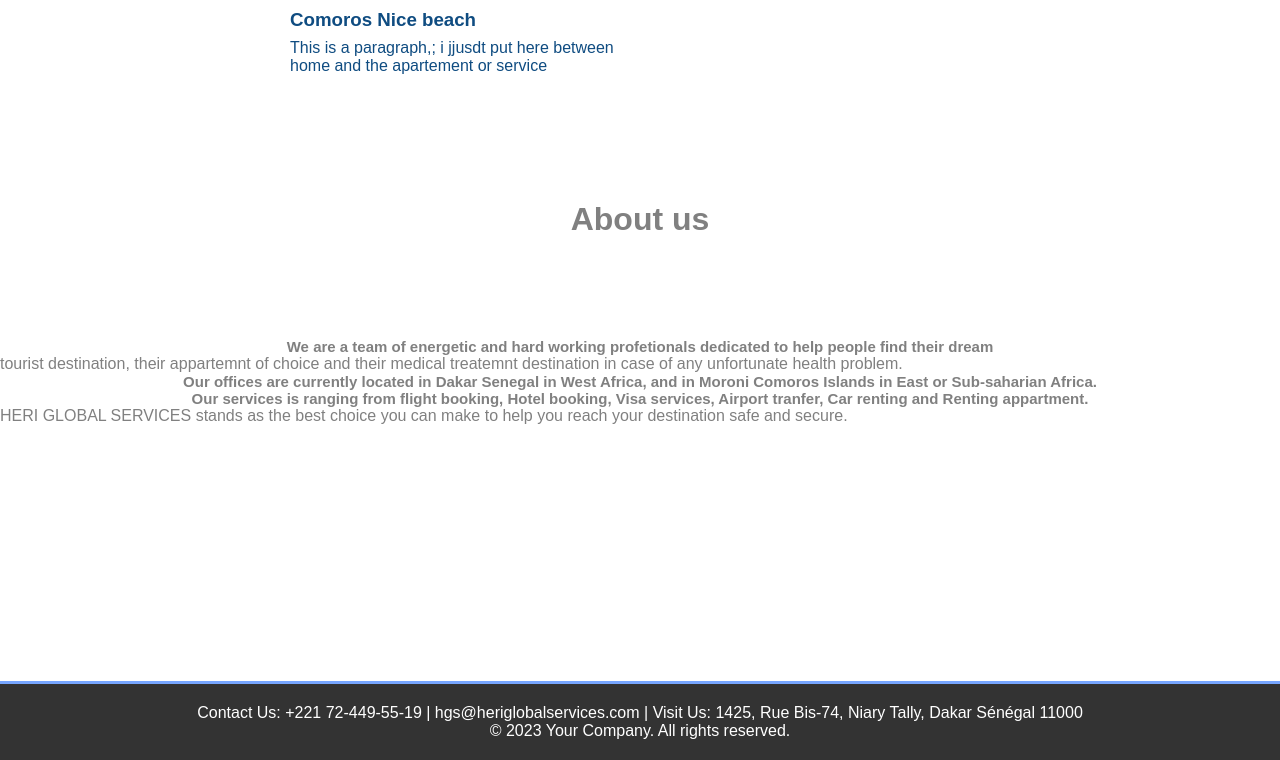
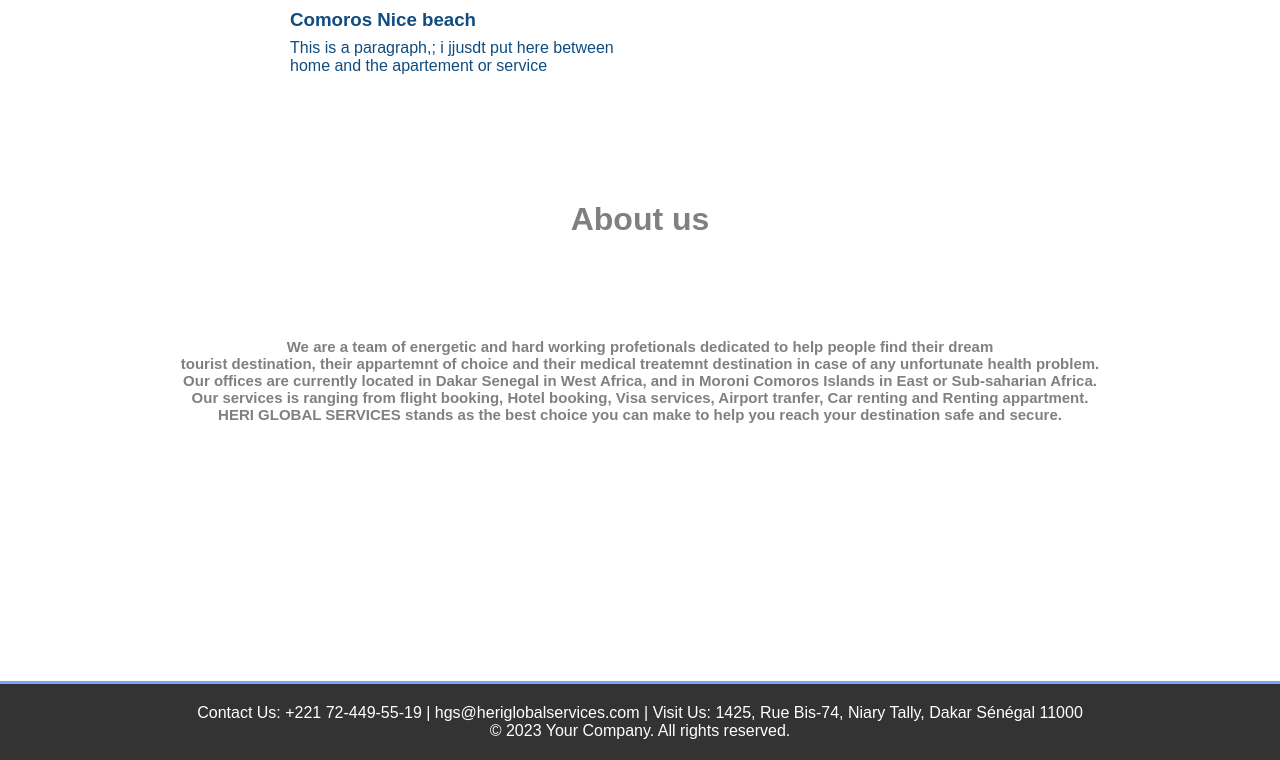
Before and after one commit to Byadillah/heriglobal_services_buz, a plain HTML site: page index.html in a window 1280 px wide. Shown: the part 2453-3213 px from the top of the page. Drawn offline with Linux system fonts and the light colour scheme.

Commit message:
Update index.html

```diff
--- a/index.html
+++ b/index.html
@@ -87,10 +87,10 @@
     <div class="about">
         <h1>About us</h1>
         <h3>We are a team of energetic and hard working profetionals dedicated to help people find their dream </h3>
-        <h3></h3>tourist destination, their appartemnt of choice and their medical treatemnt destination in case of any unfortunate health problem. </h3>
+        <h3>tourist destination, their appartemnt of choice and their medical treatemnt destination in case of any unfortunate health problem. </h3>
         <h3>Our offices are currently located in Dakar Senegal in West Africa, and in Moroni Comoros Islands in East or Sub-saharian Africa.</h3>
         <h3> Our services is ranging from flight booking, Hotel booking, Visa services, Airport tranfer, Car renting and Renting appartment. </h3>
-        <h3></h3> HERI GLOBAL SERVICES stands as the best choice you can make to help you reach your destination safe and secure.</h3>
+        <h3> HERI GLOBAL SERVICES stands as the best choice you can make to help you reach your destination safe and secure.</h3>
     </div>
 
     <footer id="contact_id">
```
